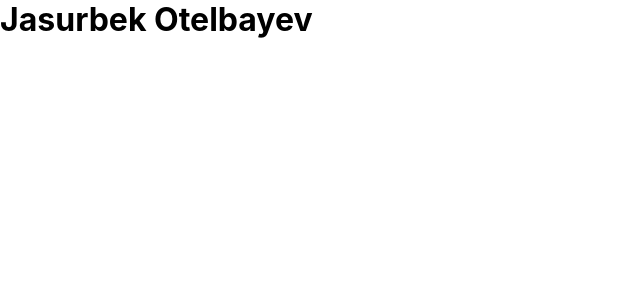
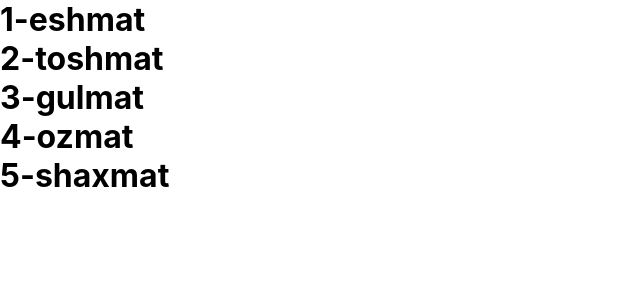
Before and after one commit to Jasurdev1604/react-course, a React (Create React App) app: page / in a window 1280 px wide. Shown: the top 300 px of the page, without its empty margins (0-640 px from the left). Built offline with nearby package versions, Linux system fonts and the light colour scheme.

Commit message:
component , prop

```diff
--- a/src/Root/Root.jsx
+++ b/src/Root/Root.jsx
@@ -1,10 +1,12 @@
 import React from 'react'
-import Lesson1 from '../lesson1'
+// import Lesson1 from '../lesson1'
+import Lesson2 from '../lesson2'
 
 const Root = () => {
   return (
     <>
-    <Lesson1/>
+    {/* <Lesson1/> */}
+    <Lesson2/>
     </>
   )
 }
--- /dev/null
+++ b/src/lesson2/App.jsx
@@ -0,0 +1,14 @@
+import React , {Component} from "react";
+
+
+class App extends Component {
+    render(){
+        return(
+            <>
+            <h1>{this.props?.data?.id}-{this.props?.data?.name}</h1>
+            </>
+        )
+    }
+}
+
+export default App
--- /dev/null
+++ b/src/lesson2/Info.jsx
@@ -0,0 +1,13 @@
+import React from 'react';
+
+class Info extends React.Component {
+    render() {
+        const {children , title } = this.props
+        return <>
+        <h2>Info page {this.props?.data?.age} </h2>
+        <h3>{children}</h3>
+        <h3>{title}</h3>
+        </>;
+    }
+}
+export default Info;
--- /dev/null
+++ b/src/lesson2/index.jsx
@@ -0,0 +1,36 @@
+import React from 'react';
+import App from './App';
+// import Info from './Info';
+
+class index extends React.Component {
+    render() {
+        // const data = {
+        //     name:'jasurbek',
+        //     age:19
+        // }
+
+        const students = [
+            {id:1 , name:'eshmat'},
+            {id:2 , name:'toshmat'},
+            {id:3 , name:'gulmat'},
+            {id:4 , name:'ozmat'},
+            {id:5 , name:'shaxmat'},
+        ]
+
+        return <>
+        {/* <App data = {data}/>
+        <Info data = {data}/>
+        <Info title = 'child'>
+            <h1>this is children</h1>
+        </Info> */}
+        {
+            students.map((e) => {
+                return<> <App data={e} /> </>
+            })
+        }
+        </>;
+    }
+}
+
+
+export default index;
```
Also changed, not shown: src/lesson2/reviw.js (added, +11 -0 lines).
